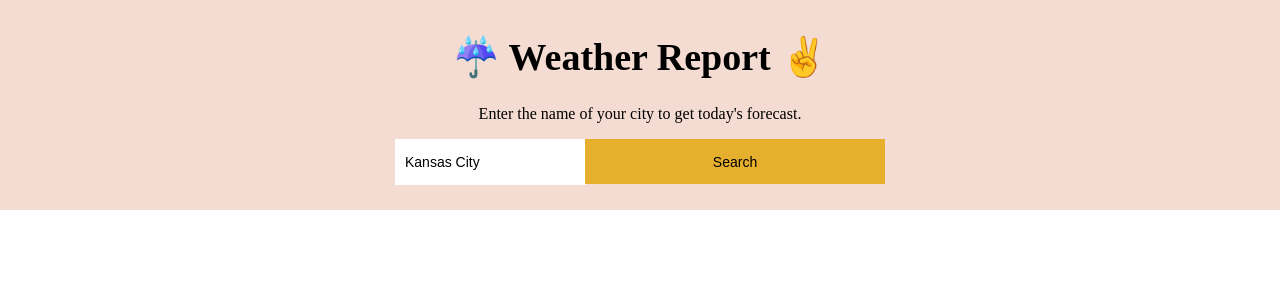
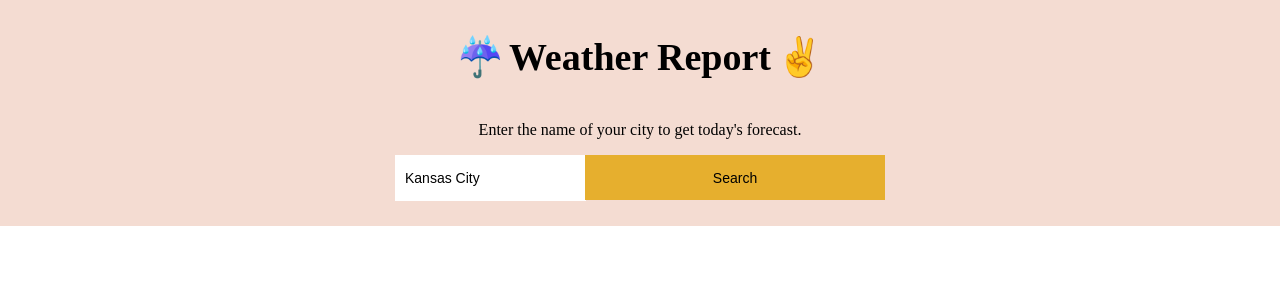
Before and after one commit to antoniablair/weather, a React (Create React App) app: page / in a window 1280 px wide. Shown: the top 300 px of the page. Built offline with nearby package versions, Linux system fonts and the light colour scheme; no server answers; the HTML template or start-up script is replaced by a standard one.

Commit message:
Create an emoji element

```diff
--- /dev/null
+++ b/src/components/Emoji.js
@@ -0,0 +1,22 @@
+import React from 'react';
+import { StyleSheet, css } from 'aphrodite';
+
+const styles = StyleSheet.create({
+  emoji: {
+    paddingLeft: '5px',
+    marginRight: '5px',
+  }
+});
+
+const Emoji = (props) => (
+  <span
+    role='img'
+    aria-label={props.label ? props.label : ''}
+    aria-hidden={props.label ? 'false' : 'true'}
+    className={css(styles.emoji)}
+  >
+    {props.symbol}
+  </span>
+);
+
+export default Emoji;
--- a/src/components/Weather.js
+++ b/src/components/Weather.js
@@ -3,6 +3,7 @@ import { connect } from 'react-redux';
 import colors from '../constants/colors';
 import { StyleSheet, css } from 'aphrodite';
 
+import Emoji from './Emoji';
 import Forecast from './Forecast';
 
 import {
@@ -13,8 +14,6 @@ import {
 const mapStateToProps = state => {
   return {
     ...state.weather,
-    ...state.gif
-
   }
 };
 
@@ -59,8 +58,12 @@ const styles = StyleSheet.create({
     }
   },
 
-  h1: {
+  largeFont: {
     fontSize: '38px',
+  },
+
+  inlineBlock: {
+    display: 'inline-block',
   },
 
   hover: {
@@ -84,7 +87,16 @@ class Weather extends Component {
   render() {
     return (
       <div className={css(styles.card)}>
-        <header><h1 className={css(styles.h1)}>☔ Weather Report ✌️</h1></header>
+        <header className={css([styles.largeFont, styles.inlineBlock])}>
+        <div>
+          <Emoji label='umbrella' symbol='☔' />
+          <h1 className={css([styles.largeFont, styles.inlineBlock])}>
+           Weather Report
+          </h1>
+          <Emoji label='peace' symbol='✌️' />
+        </div>
+
+        </header>
         <p>Enter the name of your city to get today's forecast.</p>
           <form onSubmit={this.submitForm(this.props.city)}>
             <div className={css(styles.margin15)}>
```
